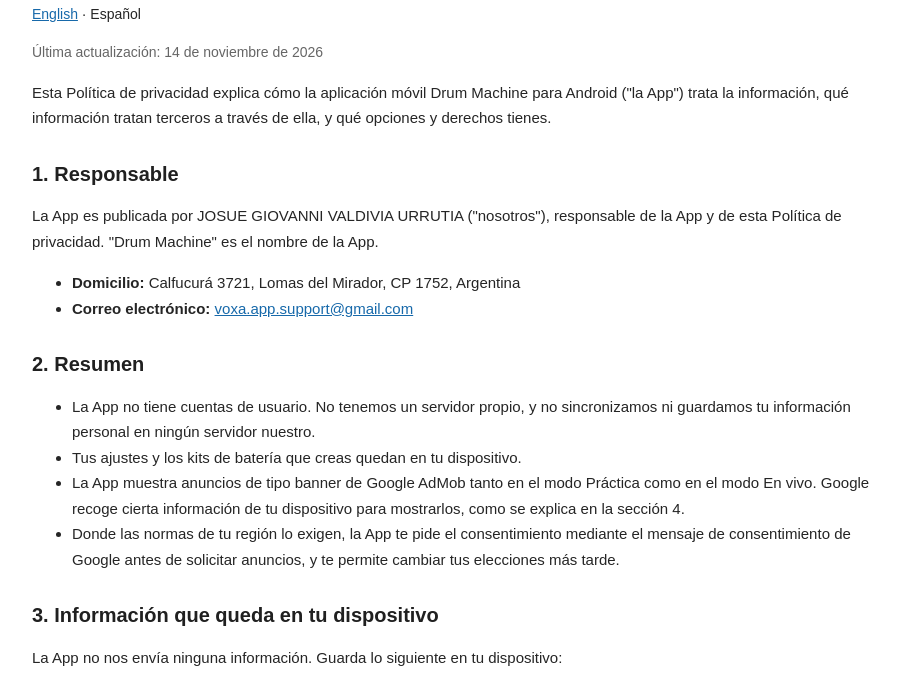
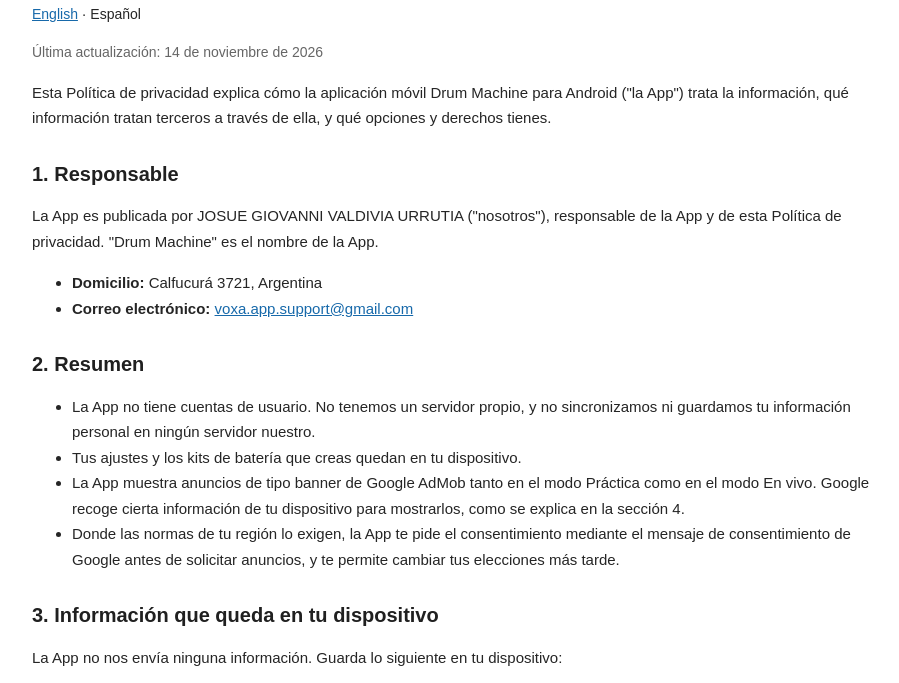
Before and after one commit to Giova262/drum-machine-privacy-policy, a plain HTML site: page privacy-policy.es.html in a window 1280 px wide. Shown: the part 116-799 px from the top of the page, without its empty margins (183-1082 px from the left). Drawn offline with Linux system fonts and the light colour scheme.

Commit message:
Update address in privacy policy to remove details

```diff
--- a/privacy-policy.es.html
+++ b/privacy-policy.es.html
@@ -113,7 +113,7 @@
     </p>
 
     <ul>
-        <li><strong>Domicilio:</strong> Calfucurá 3721, Lomas del Mirador, CP 1752, Argentina</li>
+        <li><strong>Domicilio:</strong> Calfucurá 3721, Argentina</li>
         <li><strong>Correo electrónico:</strong> <a href="mailto:voxa.app.support@gmail.com">voxa.app.support@gmail.com</a></li>
     </ul>
 
@@ -366,7 +366,7 @@
 
     <p>
         <strong>Responsable:</strong> JOSUE GIOVANNI VALDIVIA URRUTIA<br>
-        <strong>Domicilio:</strong> Calfucurá 3721, Lomas del Mirador, CP 1752, Argentina<br>
+        <strong>Domicilio:</strong> Calfucurá 3721, Argentina<br>
         <strong>Correo electrónico:</strong> <a href="mailto:voxa.app.support@gmail.com">voxa.app.support@gmail.com</a>
     </p>
 
```
